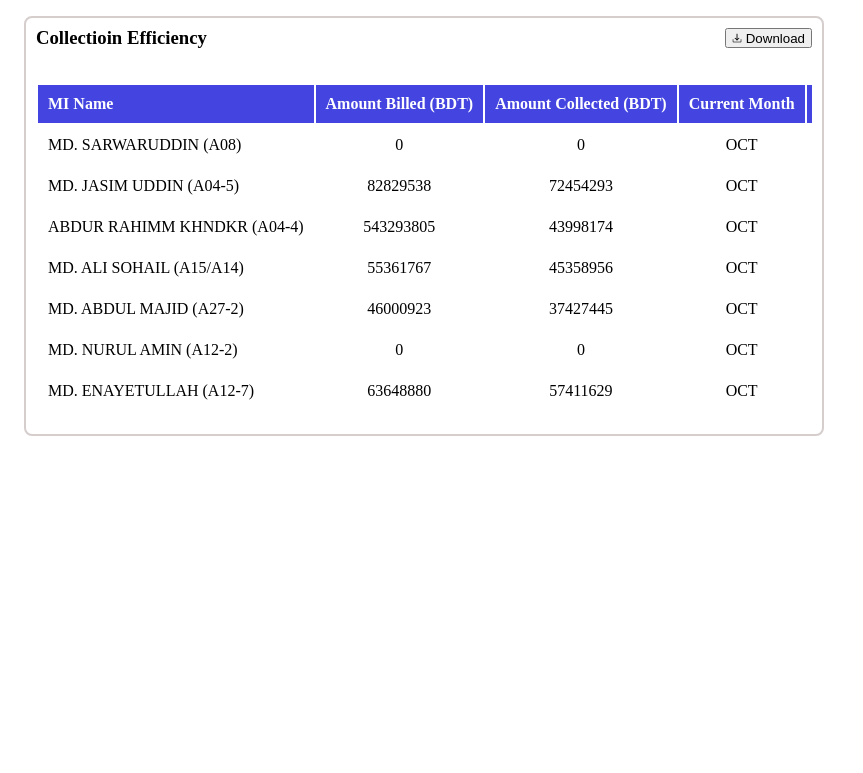
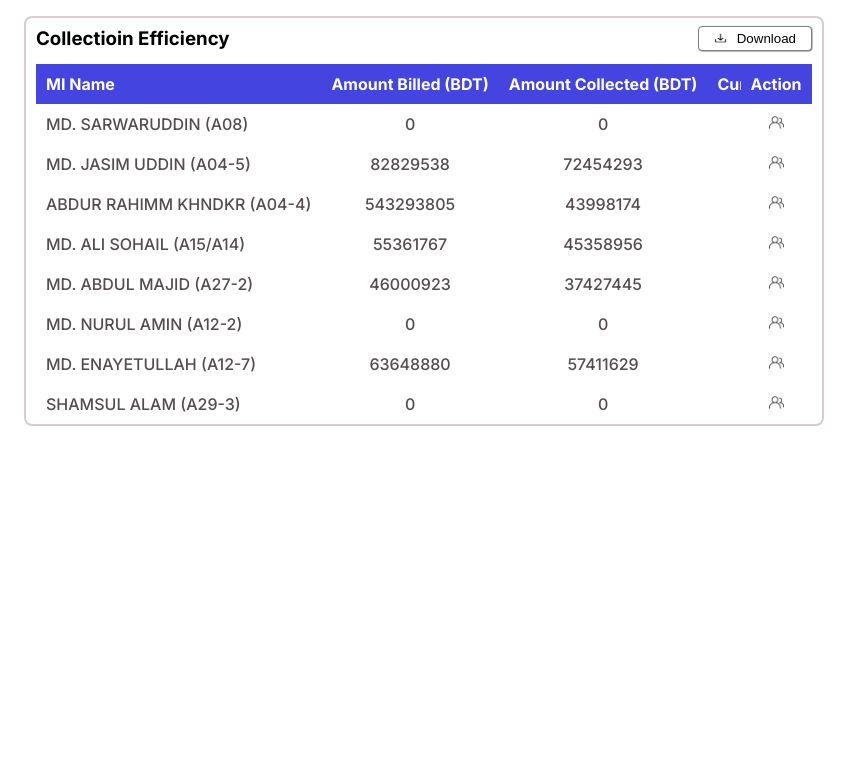
Before and after one commit to rashedulhasanratul/CSS-WORK, a plain HTML site: page table-work/index.html in a window 1280 px wide. Shown: the whole page, without its empty margins (0-863 px from the left). Drawn offline with Linux system fonts and the light colour scheme.

Commit message:
Add files via upload
final table design

```diff
--- a/table-work/index.html
+++ b/table-work/index.html
@@ -1,23 +1,31 @@
 <!DOCTYPE html>
 <html lang="en">
   <head>
-    <meta charset="UTF-8">
-    <meta name="viewport" content="width=device-width, initial-scale=1.0">
+    <meta charset="UTF-8" />
+    <meta name="viewport" content="width=device-width, initial-scale=1.0" />
     <title>table-work</title>
-    <link rel="stylesheet" href="./style.css">
-
+    <link rel="stylesheet" href="./style.css" />
+    <link rel="preconnect" href="https://fonts.googleapis.com" />
+    <link rel="preconnect" href="https://fonts.gstatic.com" crossorigin />
+    <link
+      href="https://fonts.googleapis.com/css2?family=Inter:ital,opsz,wght@0,14..32,100..900;1,14..32,100..900&display=swap"
+      rel="stylesheet"
+    />
   </head>
   <body>
+    <section>
+      <div class="info">
+        <h3>Collectioin Efficiency</h3>
+        <button class="download-btn">
+          <img src="./images/download.png" alt="download" />
+          Download
+        </button>
+      </div>
 
-    <div class="table-container">
-        <div class="text">
-            <h3>Collectioin Efficiency</h3>
-            <button class="btn">
-                <img  src="./images/download.png" alt="">
-                 Download</button>
-        </div>
-        <div class="table-div">
+      <!-- table start -->
+      <div class="table-wrapper">
         <table class="main-table">
+          <thead>
             <tr>
               <th>MI Name</th>
               <th>Amount Billed (BDT)</th>
@@ -25,8 +33,10 @@
               <th>Current Month</th>
               <th>Last Month</th>
               <th>Date</th>
-                    <th>Action</th>
+              <th class="table-header-action-column">Action</th>
             </tr>
+          </thead>
+          <tbody>
             <tr>
               <td>MD. Sarwaruddin (A08)</td>
               <td>0</td>
@@ -34,8 +44,9 @@
               <td>oct</td>
               <td>sep</td>
               <td>09-09-2024</td>
-                    <td><img src="./images/user.png" alt=""></td>
-
+              <td class="table-row-action-column">
+                <img src="./images/user.png" alt="" />
+              </td>
             </tr>
             <tr>
               <td>MD. Jasim UDDIN (A04-5)</td>
@@ -44,8 +55,9 @@
               <td>oct</td>
               <td>sep</td>
               <td>09-09-2024</td>
-                    <td><img src="./images/user.png" alt=""></td>
-
+              <td class="table-row-action-column">
+                <img src="./images/user.png" alt="" />
+              </td>
             </tr>
             <tr>
               <td>Abdur Rahimm khndkr (A04-4)</td>
@@ -54,7 +66,9 @@
               <td>oct</td>
               <td>sep</td>
               <td>09-09-2024</td>
-                    <td><img src="./images/user.png" alt=""></td>
+              <td class="table-row-action-column">
+                <img src="./images/user.png" alt="" />
+              </td>
             </tr>
             <tr>
               <td>MD. ALI sohail (A15/A14)</td>
@@ -63,7 +77,9 @@
               <td>oct</td>
               <td>sep</td>
               <td>09-09-2024</td>
-                    <td><img src="./images/user.png" alt=""></td>
+              <td class="table-row-action-column">
+                <img src="./images/user.png" alt="" />
+              </td>
             </tr>
             <tr>
               <td>MD. Abdul Majid (A27-2)</td>
@@ -72,7 +88,9 @@
               <td>oct</td>
               <td>sep</td>
               <td>09-09-2024</td>
-                    <td><img src="./images/user.png" alt=""></td>
+              <td class="table-row-action-column">
+                <img src="./images/user.png" alt="" />
+              </td>
             </tr>
             <tr>
               <td>MD. Nurul Amin (A12-2)</td>
@@ -81,7 +99,9 @@
               <td>oct</td>
               <td>sep</td>
               <td>09-09-2024</td>
-                    <td><img src="./images/user.png" alt=""></td>
+              <td class="table-row-action-column">
+                <img src="./images/user.png" alt="" />
+              </td>
             </tr>
             <tr>
               <td>MD. Enayetullah (A12-7)</td>
@@ -90,7 +110,9 @@
               <td>oct</td>
               <td>sep</td>
               <td>09-09-2024</td>
-                    <td><img src="./images/user.png" alt=""></td>
+              <td class="table-row-action-column">
+                <img src="./images/user.png" alt="" />
+              </td>
             </tr>
             <tr>
               <td>Shamsul ALam (A29-3)</td>
@@ -99,7 +121,9 @@
               <td>oct</td>
               <td>sep</td>
               <td>09-09-2024</td>
-                    <td><img src="./images/user.png" alt=""></td>
+              <td class="table-row-action-column">
+                <img src="./images/user.png" alt="" />
+              </td>
             </tr>
             <tr>
               <td>MD. Hamidul (A30-4)</td>
@@ -108,7 +132,9 @@
               <td>oct</td>
               <td>sep</td>
               <td>09-09-2024</td>
-                    <td><img src="./images/user.png" alt=""></td>
+              <td class="table-row-action-column">
+                <img src="./images/user.png" alt="" />
+              </td>
             </tr>
             <tr>
               <td>MD. Rafiul (A35-2)</td>
@@ -117,7 +143,9 @@
               <td>oct</td>
               <td>sep</td>
               <td>09-09-2024</td>
-                    <td><img src="./images/user.png" alt=""></td>
+              <td class="table-row-action-column">
+                <img src="./images/user.png" alt="" />
+              </td>
             </tr>
             <tr>
               <td>MD. Mokbul Hossain (A12/A14)</td>
@@ -126,13 +154,80 @@
               <td>oct</td>
               <td>sep</td>
               <td>09-09-2024</td>
-                    <td><img src="./images/user.png" alt=""></td>
+              <td class="table-row-action-column">
+                <img src="./images/user.png" alt="" />
+              </td>
             </tr>
-
+            <tr>
+              <td>MD. Mokbul Hossain (A12/A14)</td>
+              <td>46000923</td>
+              <td>45358956</td>
+              <td>oct</td>
+              <td>sep</td>
+              <td>09-09-2024</td>
+              <td class="table-row-action-column">
+                <img src="./images/user.png" alt="" />
+              </td>
+            </tr>
+            <tr>
+              <td>MD. Mokbul Hossain (A12/A14)</td>
+              <td>46000923</td>
+              <td>45358956</td>
+              <td>oct</td>
+              <td>sep</td>
+              <td>09-09-2024</td>
+              <td class="table-row-action-column">
+                <img src="./images/user.png" alt="" />
+              </td>
+            </tr>
+            <tr>
+              <td>MD. Mokbul Hossain (A12/A14)</td>
+              <td>46000923</td>
+              <td>45358956</td>
+              <td>oct</td>
+              <td>sep</td>
+              <td>09-09-2024</td>
+              <td class="table-row-action-column">
+                <img src="./images/user.png" alt="" />
+              </td>
+            </tr>
+            <tr>
+              <td>MD. Mokbul Hossain (A12/A14)</td>
+              <td>46000923</td>
+              <td>45358956</td>
+              <td>oct</td>
+              <td>sep</td>
+              <td>09-09-2024</td>
+              <td class="table-row-action-column">
+                <img src="./images/user.png" alt="" />
+              </td>
+            </tr>
+            <tr>
+              <td>MD. Mokbul Hossain (A12/A14)</td>
+              <td>46000923</td>
+              <td>45358956</td>
+              <td>oct</td>
+              <td>sep</td>
+              <td>09-09-2024</td>
+              <td class="table-row-action-column">
+                <img src="./images/user.png" alt="" />
+              </td>
+            </tr>
+            <tr>
+              <td>MD. Mokbul Hossain (A12/A14)</td>
+              <td>46000923</td>
+              <td>45358956</td>
+              <td>oct</td>
+              <td>sep</td>
+              <td>09-09-2024</td>
+              <td class="table-row-action-column">
+                <img src="./images/user.png" alt="" />
+              </td>
+            </tr>
+          </tbody>
         </table>
       </div>
-    </div>
-
-
+      <!-- table end -->
+    </section>
   </body>
 </html>
--- a/table-work/style.css
+++ b/table-work/style.css
@@ -1,9 +1,51 @@
+body{
+    font-family: "Inter", sans-serif;
+    font-weight:500;
+
+}
 *{
     box-sizing: border-box;
 }
+section{
+    margin:1rem;
+    border: 2px solid rgb(214, 205, 205);
+    padding: 10px;
+    border-radius: 8px;
+    width: 800px;
+    max-height: 420px;
+}
+
+.info img{
+    height: 10px;
+    width: 13px;
+}
+.download-btn img{
+    margin-right: 6px;
+}
+.info{
+    margin-block:-20px;
+    display: flex;
+    justify-content: space-between;
+}
+.download-btn{
+    background-color: white;
+    height:25px;
+    align-self: center;
+    padding-inline: 15px;
+    border: 0.5px solid gray ;
+    border-radius: 4px;
+    box-shadow: 0.5px 0.5px 1px gray;
+}
+
+/* table style work */
+
 .main-table{
-    /* border: 2px solid burlywood; */
-    margin-top: 20px;
+    border-collapse:collapse ;
+}
+.table-wrapper{
+    margin-top: 1rem;
+    max-height: 350px;
+    overflow: auto;
 }
 .main-table th{
     background-color: rgb(68, 68, 224);
@@ -11,7 +53,8 @@
     text-align: left;
     white-space: nowrap;
     overflow: hidden;
-    position: relative;
+    position: sticky;
+    top: 0;
 }
 .main-table th,td{
     padding-left: 10px;
@@ -24,23 +67,12 @@ td{
     white-space: nowrap;
     overflow: hidden;
     text-transform: uppercase;
+    color: rgb(85, 77, 77);
 }
 td:first-child{
     text-align: left;
 }
-.main-table th{
-    position: sticky;
-    top: 0;
- }
 
-.table-container{
-    margin:1rem;
-    border: 2px solid rgb(214, 205, 205);
-    padding: 10px;
-    border-radius: 8px;
-    width: 800px;
-    max-height: 420px;
-}
 ::-webkit-scrollbar{
     width: 8px;
     height: 8px;
@@ -49,31 +81,21 @@ td:first-child{
     background: rgb(207, 198, 198);
     border-radius: 5px;
 }
-.text{
-    margin-block:-20px;
-    display: flex;
-    justify-content: space-between;
-}
-.btn{
-    height:20px;
-    align-self: center;
-    padding-inline: 5px;
-}
-.text img{
-    height: 10px;
-    width: 10px;
-}
-
-.table-div{
-    margin-top: 1rem;
-    margin-bottom: 2rem;
-    /* border: 2px solid green; */
-    max-height: 350px;
-    overflow: auto;
-}
-th:nth-child(7) {
-    position: sticky;
-  }
 .main-table img{
     width: 15px;
 }
+
+/* sticky column action */
+
+.table-header-action-column{
+    /* position: sticky; */
+    right: 0;
+    background-color: rgb(68, 68, 224);
+    top: 0;
+    z-index: 1;
+}
+.table-row-action-column{
+    position: sticky;
+    right: 0;
+    background-color: white;
+}
```
Also changed, not shown: 1 other file. Lines whose indentation alone changed are shown as unchanged.
